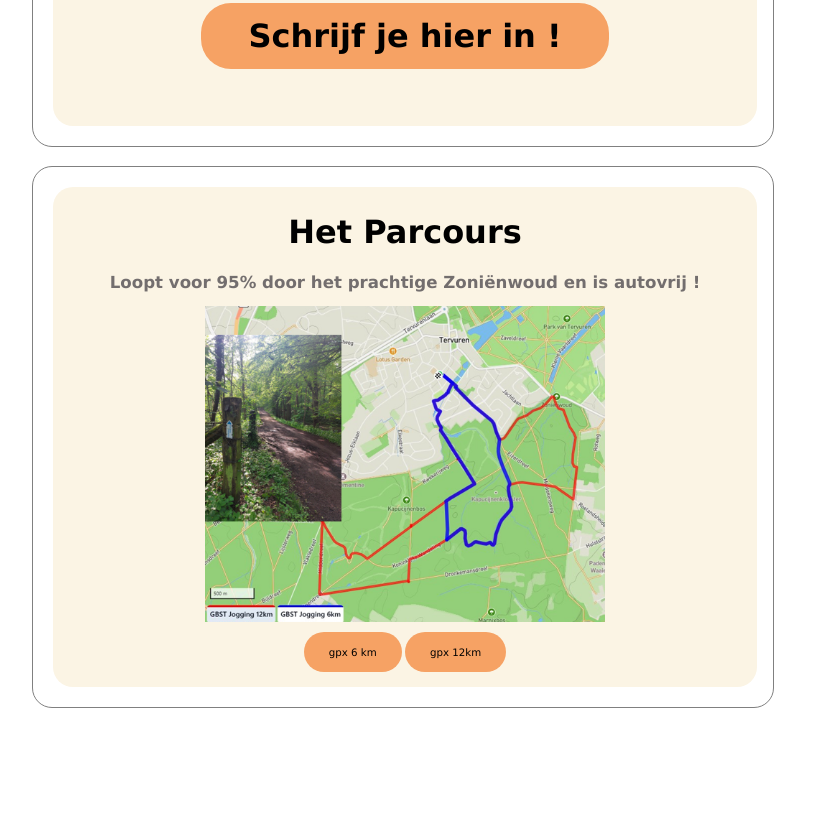
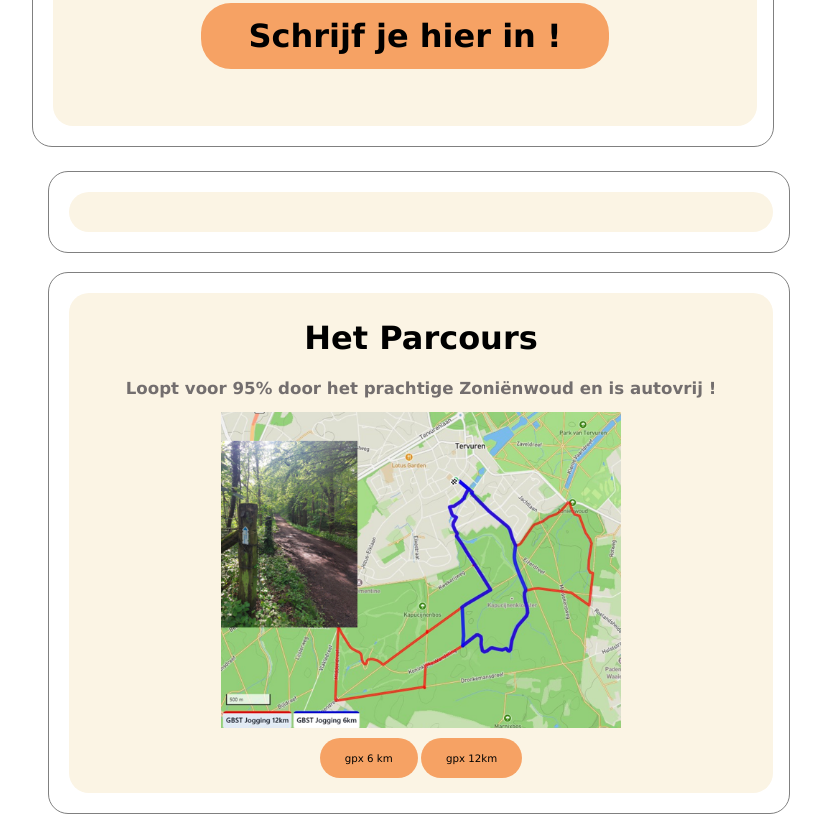
Before and after one commit to deryckhans/deryckhans.github.io, a plain HTML site: page index.html in a window 1280 px wide. Shown: the part 417-1249 px from the top of the page, without its empty margins (253-1074 px from the left). Before the commit the page ends 1138 px from the top, so only its background shows below. Drawn offline with Linux system fonts and the light colour scheme.

Commit message:
Update index.html

```diff
--- a/index.html
+++ b/index.html
@@ -174,6 +174,14 @@
       </div>
     </div>
     <br>
+  <div>
+    <div class="center">
+      <div class="leftS">
+        <br>
+        <br>
+      </div>
+    </div>
+    <br>
 <div class="center">
   <div class="leftS">
     <h1>Het Parcours</h1>
```
